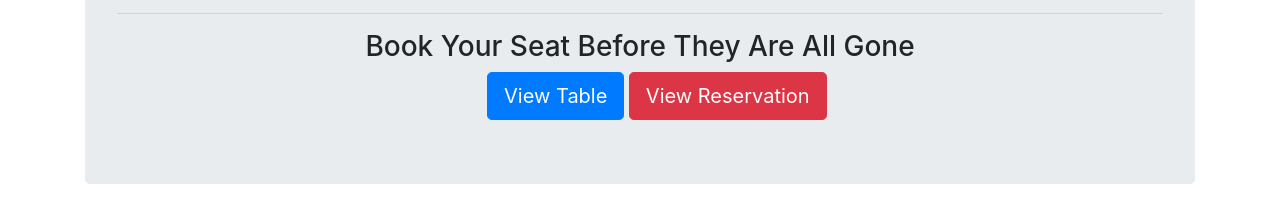
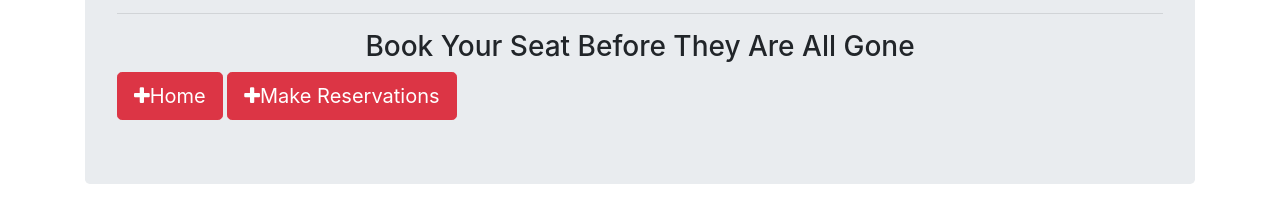
Before and after one commit to CLDavis15/HotRestaurant, a website: page index.html in a window 1280 px wide. Shown: the part 115-338 px from the top of the page. Drawn offline with nearby package versions, Linux system fonts and the light colour scheme.

Commit message:
updating index

```diff
--- a/index.html
+++ b/index.html
@@ -18,11 +18,12 @@
     <div class="container">
         <div class="jumbotron">
             <h1 class="title">Hot Restaurant</h1>
-
             <hr>
             <h3 class="description">Book Your Seat Before They Are All Gone</h3>
-            <button class="btn btn-primary btn-lg table1"><span class="fa fa "></span>View Table </button>
-            <button class="btn btn-danger btn-lg reser"><span class="view"></span> View Reservation</button>
+            <a href="/view"><button class="btn btn-danger btn-lg" id='view'><span
+                        class="fa fa-plus"></span>Home</button></a>
+            <a href='/reservations'><button class="btn btn-danger btn-lg" id='reservations'><span
+                        class="fa fa-plus"></span>Make Reservations</button></a>
         </div>
 
 
```
